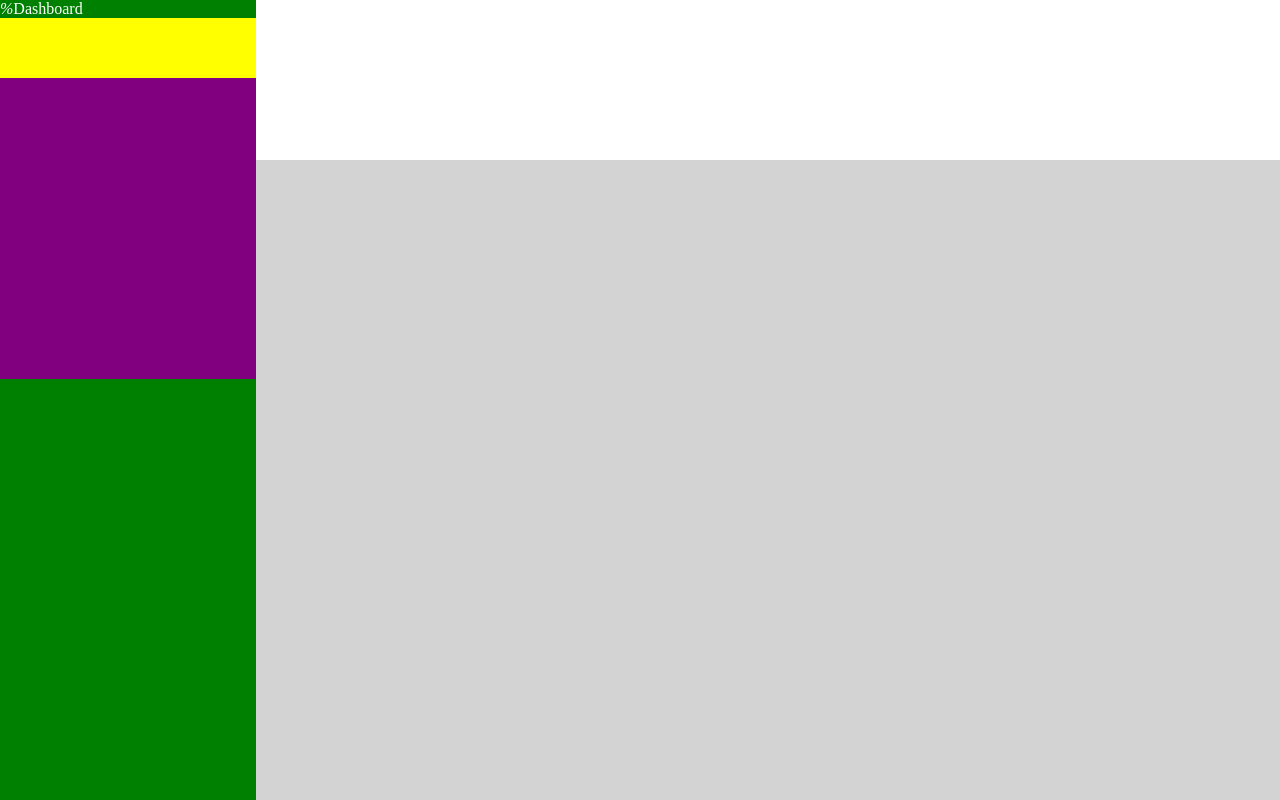
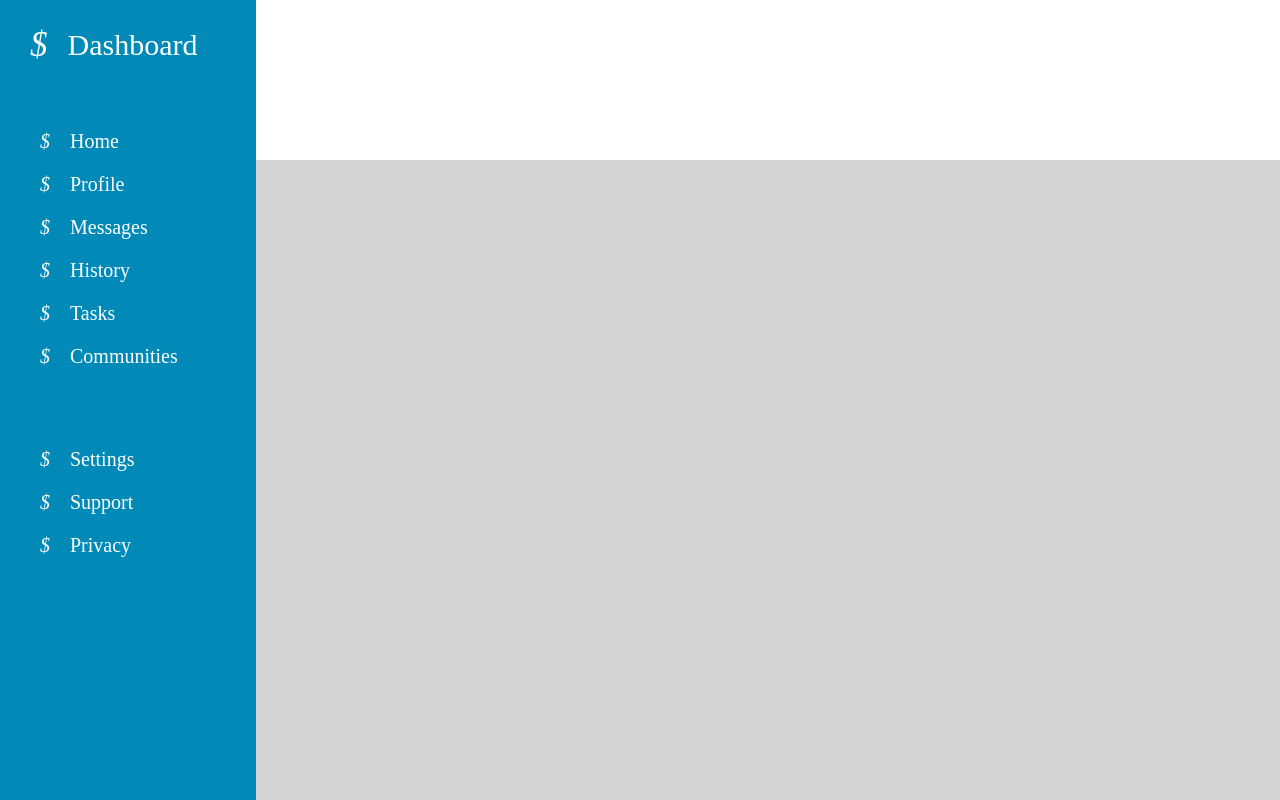
Before and after one commit to bauera-cloud/admin-dashboard, a plain HTML site: page index.html in a window 1280 px wide. Drawn offline with Linux system fonts and the light colour scheme.

Commit message:
Complete dashboard layout

```diff
--- a/index.html
+++ b/index.html
@@ -12,14 +12,50 @@
 <body>
     <div class="container">
         <div class="dashboard">
-            <div class="dashboard-logo-title">
-                <div class="dashboard-logo">
-                    <i>%</i><span class="dashboard-text">Dashboard</span>
+            <div id="dashboard-logo-title" class="symbol-text">
+                <i id="dashboard-logo">$</i>
+                <div id="dashboard-title">Dashboard</div>
+            </div>
+            <div id="first-list" class="list">
+                <div class="symbol-text">
+                    <i>$</i>
+                    <div>Home</div>
                 </div>
-                <div class="dashboard-title"></div>
+                <div class="symbol-text">
+                    <i>$</i>
+                    <div>Profile</div>
+                </div>
+                <div class="symbol-text">
+                    <i>$</i>
+                    <div>Messages</div>
+                </div>
+                <div class="symbol-text">
+                    <i>$</i>
+                    <div>History</div>
+                </div>
+                <div class="symbol-text">
+                    <i>$</i>
+                    <div>Tasks</div>
+                </div>
+                <div class="symbol-text">
+                    <i>$</i>
+                    <div>Communities</div>
+                </div>
             </div>
-            <div class="first-list"></div>
-            <div class="second-list"></div>
+            <div id="second-list" class="list">
+                <div class="symbol-text">
+                    <i>$</i>
+                    <div>Settings</div>
+                </div>
+                <div class="symbol-text">
+                    <i>$</i>
+                    <div>Support</div>
+                </div>
+                <div class="symbol-text">
+                    <i>$</i>
+                    <div>Privacy</div>
+                </div>
+            </div>
         </div>
         <div class="main">
             <div class="header"></div>
--- a/styles.css
+++ b/styles.css
@@ -1,3 +1,5 @@
+/* webpage layout */
+
 * {
     box-sizing: border-box;
     padding: 0;
@@ -34,27 +36,36 @@
 .dashboard {
     display: grid;
     grid-column: 1/2;
-    background-color: lightblue;
+    background-color: rgb(1, 138, 184);
     grid-template-rows: 1.3fr 5fr 7fr;
 }
 
-.dashboard-logo-title {
-    background-color: yellow;
+#dashboard-logo-title {
+    padding: 25px 30px;
 }
 
-.first-list {
-    background-color: purple;
+#dashboard-logo {
+    font-size: 35px;
 }
 
-.second-list {
-    background-color: green;
+#dashboard-title {
+    font-size: 30px;
 }
 
-.dashboard-logo {
+.symbol-text {
     color: white;
-    background-color: green;
+    display: grid;
+    place-items: center;
+    grid-template-columns: auto auto;
+    justify-content: flex-start;
+    align-content: flex-start;
+    gap: 20px;
 }
 
-.dashboard-title {
-    background-color: purple;
+.list {
+    display: grid;
+    grid-template-rows: repeat(6, max-content);
+    gap: 20px;
+    padding: 40px;
+    font-size: 20px;
 }
```
